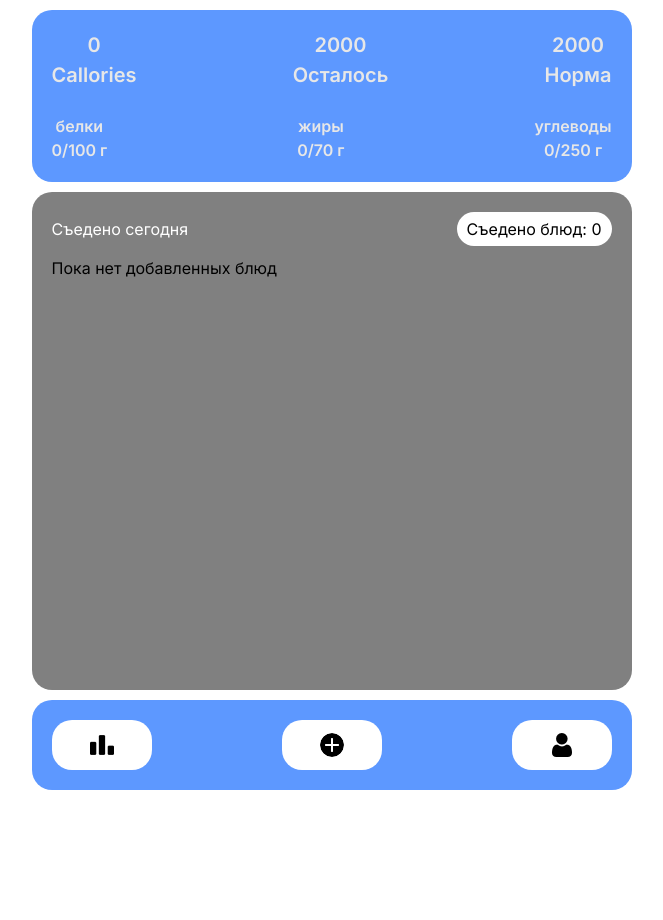
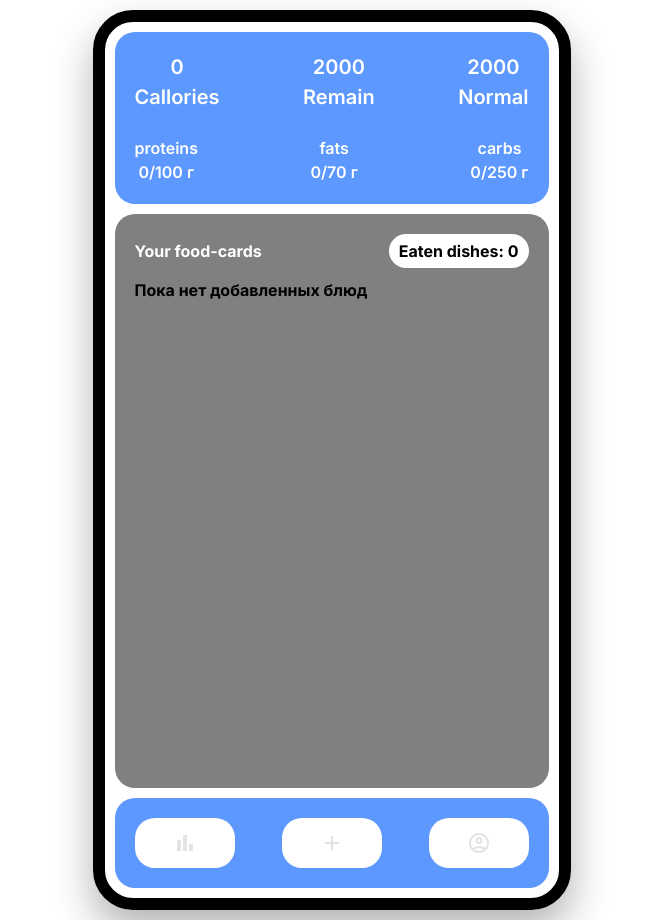
Before and after one commit to Mortalzy/FoodAnalyzer, a website: page src/index.html in a window 1280 px wide. Shown: the whole page, without its empty margins (301-964 px from the left). Before the commit the page ends 820 px from the top, so only its background shows below. Drawn offline with Linux system fonts and the light colour scheme; a web font is replaced by a local one.

Commit message:
change design

```diff
--- a/src/index.html
+++ b/src/index.html
@@ -7,8 +7,9 @@
     <title>AI Food Tracker</title>
 </head>
 <body>
-    <div class="content container">
-        <section class="statistic">
+    <div class="container">
+        <div class="iphone-frame content">
+            <section class="statistic">
             <div class="calories">
                 <div class="calories__eaten">
                     <p class="calories__value"><span data-js-statistics-calories-eaten>0</span></p>
@@ -16,25 +17,25 @@
                 </div>
                 <div class="calories__remain">
                     <p class="calories__value"><span data-js-statistics-calories-remain>2000</span></p>
-                    <p class="calories__label">Осталось</p>
+                    <p class="calories__label">Remain</p>
                 </div>
                 <div class="calories__normal">
                     <p class="calories__value"><span data-js-statistics-calories-normal>2000</span></p>
-                    <p class="calories__label">Норма</p>
+                    <p class="calories__label">Normal</p>
                 </div>
             </div>
 
             <div class="PFC">
                 <div class="PFC__proteins">
-                    <p class="calories__value">белки</p>
+                    <p class="calories__value">proteins</p>
                     <p class="calories__label"><span data-js-statistics-proteins-now>0</span>/<span data-js-statistics-proteins-normal>100</span> г</p>
                 </div>
                 <div class="PFC__fats">
-                    <p class="calories__value">жиры</p>
+                    <p class="calories__value">fats</p>
                     <p class="calories__label"><span data-js-statistics-fats-now>0</span>/<span data-js-statistics-fats-normal>50</span> г</p>
                 </div>
                 <div class="PFC__carbohydrates">
-                    <p class="calories__value">углеводы</p>
+                    <p class="calories__value">carbs</p>
                     <p class="calories__label"><span data-js-statistics-carbohydrates-now>0</span>/<span data-js-statistics-carbohydrates-normal>70</span> г</p>
                 </div>
             </div>
@@ -42,9 +43,9 @@
 
         <section class="cards-section">
             <div class="main-info">
-                <p class="main-info__title">Съедено сегодня</p>
+                <p class="main-info__title">Your food-cards</p>
                 <div class="total__dishes">
-                    <p>Съедено блюд: <span data-js-total-eaten-foods>0</span></p>
+                    <p>Eaten dishes: <span data-js-total-eaten-foods>0</span></p>
                 </div>
             </div>
             <ul class="food-list" data-js-food-list></ul>
@@ -54,7 +55,7 @@
             <nav class="navigation-menu">
                 <div class="navigation-menu__statistic navigation-menu__element">
                     <img class="statistic-button__image"
-                    src="assets/png-icons/nav-menu__stats.png"
+                    src="assets/png-icons/nav-menu__stats.svg"
                     alt="statistic-button">
                 </div>
 
@@ -68,7 +69,7 @@
                         data-js-add-photo-input>
 
                         <img class="navigation-menu__add-photo-image navigation-menu__element"
-                        src="assets/png-icons/nav-menu__add-photo.png"
+                        src="assets/png-icons/nav-menu__add-photo.svg"
                         alt="add-photo-image">
                     </label>
 
@@ -76,14 +77,12 @@
 
                 <div class="navigation-menu__user navigation-menu__element">
                     <img class="navigation-menu__user-image"
-                    src="assets/png-icons/nav-menu__user.png"
+                    src="assets/png-icons/nav-menu__user.svg"
                     alt="user-image"></img>
                 </div>
             </nav>
-
-        </footer>
-
-
+        </section>
+    </div>
 </div>
 
 
--- a/src/script.js
+++ b/src/script.js
@@ -59,7 +59,7 @@ class FoodAnalyzer {
 
         // OpenRouter конфигурация
         this.openRouterConfig = {
-            apiKey: "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",
+            apiKey: "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",
             baseURL: "https://openrouter.ai/api/v1/chat/completions",
         }
 
@@ -369,6 +369,8 @@ class FoodAnalyzer {
     render() {
         this.updateStatistics();
 
+        this.totalEatenFoodElement.textContent = this.items.length
+
         if (this.foodList) {
             if (this.items.length > 0) {
                 const sorted = [...this.items].reverse();
@@ -397,7 +399,7 @@ class FoodAnalyzer {
                                 </div>
                             </div>
                             <button class="food-card__button-delete" onclick="foodAnalyzer.deleteItem(${item.id})">
-                                <img class="food-card__delete-img" src="assets/png-icons/delete-card__icon.png" alt="delete-card__icon">
+                                <img class="food-card__delete-img" src="assets/png-icons/delete-card__icon.svg" alt="delete-card__icon">
                             </button>
                         </article>
                     </li>
--- a/src/style/components/cards-section.css
+++ b/src/style/components/cards-section.css
@@ -24,53 +24,3 @@
     border-radius: var(--border-radius);
     padding: 5px 10px;
 }
-
-.food-list {
-    display: flex;
-    flex-direction: column;
-    gap: 15px;
-}
-
-.food-list__item {
-    background-color: var(--color-white);
-    border-radius: var(--border-radius);
-}
-
-.food-card {
-    display: flex;
-    align-items: center;
-    justify-content: space-between;
-    padding: 5px 10px;
-}
-
-.food-card__button-delete {
-    border: none;
-    color: var(--color-white);
-    border-radius: 50%;
-    background-color: var(--color-red);
-    width: 30px;
-    height: 30px;
-
-}
-
-.food-card__delete-img {
-    object-fit: cover;
-    color: white;
-    filter: invert(1)
-
-}
-
-.food-card__description {
-    display: flex;
-    flex-direction: column;
-    align-items: center;
-    justify-content: center;
-}
-
-.food-card__PFC {
-    display: flex;
-    align-items: center;
-    justify-content: space-between;
-    gap: 10px;
-    color: var(--color-grey);
-}
--- a/src/style/components/food-card.css
+++ b/src/style/components/food-card.css
@@ -0,0 +1,63 @@
+.food-list {
+    display: flex;
+    flex-direction: column;
+    gap: 15px;
+}
+
+.food-list__item {
+    background-color: var(--color-white);
+    border-radius: var(--border-radius);
+    transition: all 0.3s;
+
+    &:hover {
+        transform: translateX(7px);
+    }
+}
+
+.food-card {
+    display: flex;
+    align-items: center;
+    justify-content: space-between;
+    padding: 5px 10px;
+}
+
+.food-card__photo-img {
+    border-radius: var(--border-radius);
+}
+
+.food-card__button-delete {
+    border: none;
+    color: var(--color-white);
+    border-radius: 50%;
+    background-color: var(--color-red);
+    width: 30px;
+    height: 30px;
+    transition: all 0.3s;
+
+    &:hover {
+        transform: scale(1.2);
+    }
+
+}
+
+.food-card__delete-img {
+    object-fit: cover;
+    color: white;
+    filter: invert(1)
+
+}
+
+.food-card__description {
+    display: flex;
+    flex-direction: column;
+    align-items: center;
+    justify-content: center;
+}
+
+.food-card__PFC {
+    display: flex;
+    align-items: center;
+    justify-content: space-between;
+    gap: 10px;
+    color: var(--color-grey);
+}
--- a/src/style/components/navigation.css
+++ b/src/style/components/navigation.css
@@ -1,7 +1,6 @@
 .navigation {
     background-color: var(--color-blue);
     border-radius: var(--border-radius);
-    margin-bottom: 20px;
 
 }
 
@@ -17,6 +16,11 @@
     height: 50px;
     border-radius: var(--border-radius);
     background-color: var(--color-white);
+    transition: all 0.3s ease;
+
+    &:hover {
+        transform: scale(1.2);
+    }
 }
 
 .navigation-menu__statistic {
--- a/src/style/components/statistic.css
+++ b/src/style/components/statistic.css
@@ -3,7 +3,7 @@
     display: flex;
     flex-direction: column;
     border-radius: var(--border-radius);
-    color: var(--color-bright-grey);
+    color: var(--color-white);
     padding: 20px;
     row-gap: 24px;
 
--- a/src/style/globals.css
+++ b/src/style/globals.css
@@ -2,19 +2,29 @@ body {
     display: flex;
     background-color: var(--color-white);
     justify-content: center;
-    align-items: start;
+    align-items: center;
     font-family: 'Inter', sans-serif;
+    font-weight: bold;
     min-height: 100vh;
     padding: 10px;
 }
 
 .container {
-    min-width: 600px;
-    height: 100vh;
+    width: 478px;
+    height: 900px;
+    display: flex;
 }
 
 .content {
     display: flex;
     flex-direction: column;
     gap: 10px;
+    flex-grow: 1;
 }
+
+.iphone-frame {
+    border: 12px solid black;
+    border-radius: 40px;
+    padding: 10px;
+    box-shadow: 0 20px 40px rgba(0,0,0,0.3);
+}
```
Also changed, not shown: src/assets/png-icons/delete-card__icon.png (deleted), src/assets/png-icons/delete-card__icon.svg (added), src/assets/png-icons/nav-menu__add-photo.png (deleted), src/assets/png-icons/nav-menu__add-photo.svg (added), src/assets/png-icons/nav-menu__stats.png (deleted), src/assets/png-icons/nav-menu__stats.svg (added), src/assets/png-icons/nav-menu__user.png (deleted), src/assets/png-icons/nav-menu__user.svg (added).
